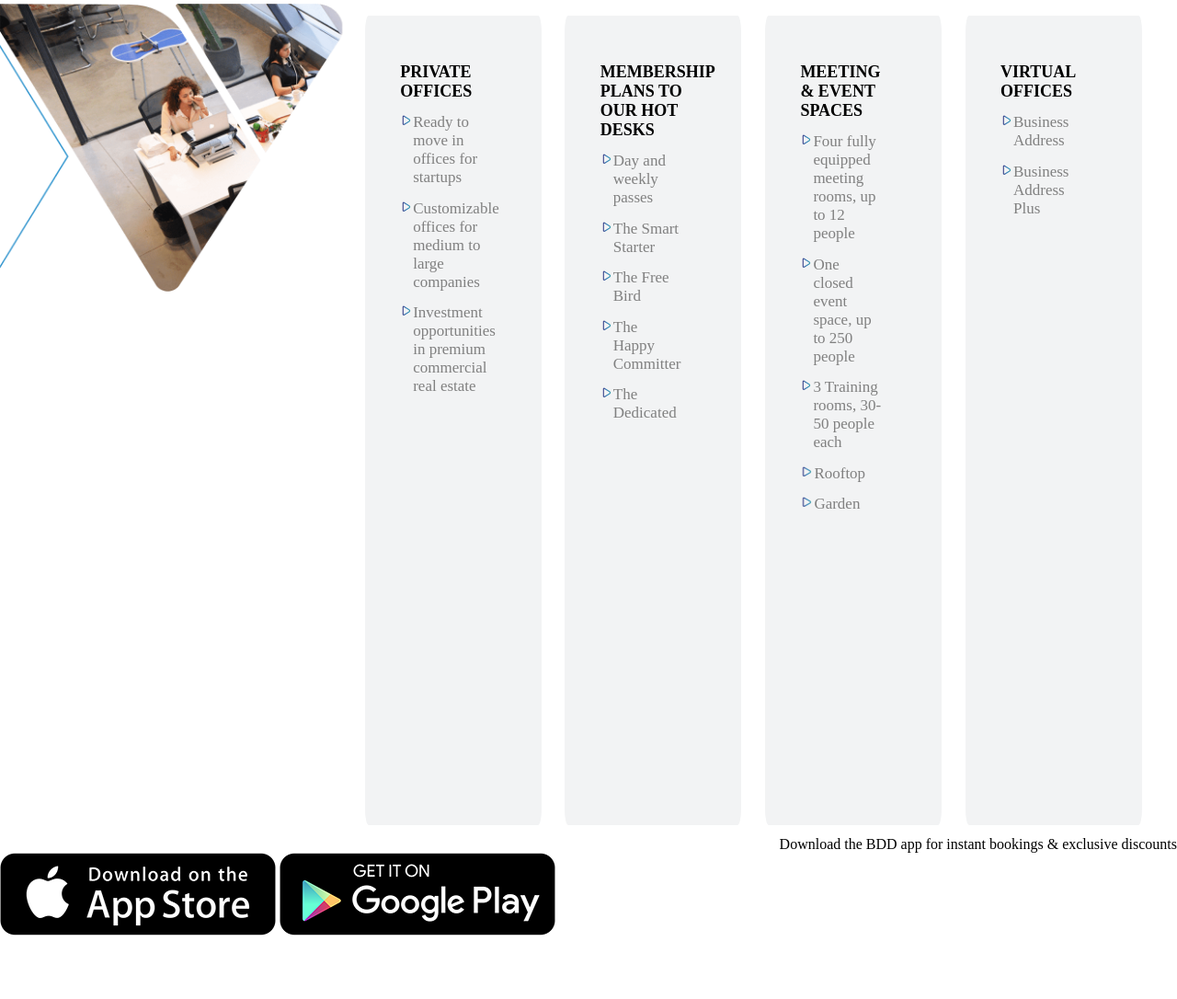
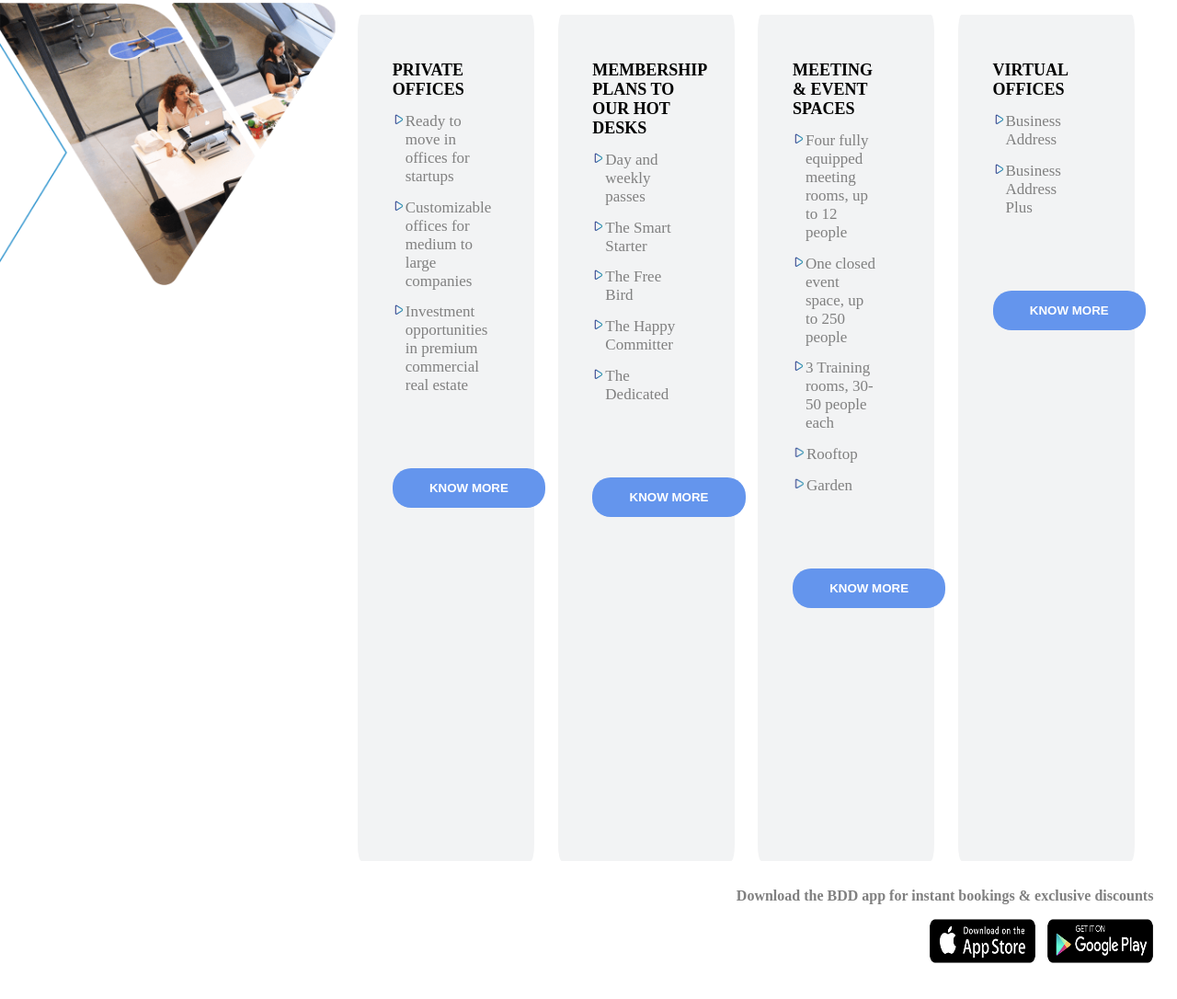
Before and after one commit to noormesslmani/bddwebsite-clone, a plain HTML site: page index.html in a window 1280 px wide. Shown: the part 2451-3537 px from the top of the page at 92% size. Before the commit the page ends 3472 px from the top, so only its background shows below. Drawn offline with Linux system fonts and the light colour scheme.

Commit message:
finish 4th page

```diff
--- a/index.html
+++ b/index.html
@@ -109,7 +109,9 @@
                     Ready to move in offices for startups</li>
                 <li class="flex listElement"><img src="./BDDimages/bullet5.png" alt="bullet" class="bullet" />Customizable offices for medium to large companies</li>
                 <li class="flex listElement"><img src="./BDDimages/bullet5.png" alt="bullet" class="bullet" />Investment opportunities in premium commercial real estate</li>
-            </ul></div>
+            </ul>
+            <button class="btn-blue knowmore">KNOW MORE</button>
+        </div>
             <div class="flex joinBDD">
                 <p class="listtitle">MEMBERSHIP PLANS TO OUR HOT DESKS</p>
                 <ul class="flex joinBDDlist">
@@ -119,6 +121,7 @@
                     <li class="flex listElement"><img src="./BDDimages/bullet5.png" alt="bullet" class="bullet"/>The Happy Committer</li>
                     <li class="flex listElement"><img src="./BDDimages/bullet5.png" alt="bullet" class="bullet"/>The Dedicated</li>
                 </ul>
+                <button class="btn-blue knowmore">KNOW MORE</button>
             </div>
             <div class="flex joinBDD">
                 <p class="listtitle">MEETING & EVENT SPACES</p>
@@ -129,6 +132,7 @@
                     <li class="flex listElement"><img src="./BDDimages/bullet5.png" alt="bullet" class="bullet"/>Rooftop</li>
                     <li class="flex listElement"><img src="./BDDimages/bullet5.png" alt="bullet" class="bullet"/>Garden</li>
                 </ul>
+                <button class="btn-blue knowmore">KNOW MORE</button>
             </div>
             <div class="flex joinBDD">
                 <p class="listtitle">VIRTUAL OFFICES</p>
@@ -136,6 +140,7 @@
                     <li class="flex listElement"><img src="./BDDimages/bullet5.png" alt="bullet" class="bullet"/>Business Address</li>
                     <li class="flex listElement"><img src="./BDDimages/bullet5.png" alt="bullet" class="bullet"/>Business Address Plus</li>
                 </ul>
+                <button class="btn-blue knowmore">KNOW MORE</button>
             </div>
         </div>
 
@@ -143,9 +148,9 @@
             <p class="downloadapp">Download the BDD app for instant bookings & exclusive discounts</p>
         </div>
 
-        <div>
-            <img src="./BDDimages/app-store.png" alt="appstore" />
-            <img src="./BDDimages/google-play.png" alt="googleplay" />
+        <div class="flex end">
+            <img src="./BDDimages/app-store.png" alt="appstore" class="store" />
+            <img src="./BDDimages/google-play.png" alt="googleplay" class="store"/>
         </div>
 
 
--- a/style.css
+++ b/style.css
@@ -211,12 +211,14 @@ width: 100%;
 }
 .join{
     padding-top: 10vh;
+    padding-bottom: 20vh;
     flex-direction: column;
+    padding-right: 2vw;
 
 }
-.columns{
-    justify-content: space-around;
-}
+/*.columns{
+    justify-content: space-between;
+}*/
 
 .joinheader{
     font-weight: bold;
@@ -230,14 +232,14 @@ width: 100%;
 
 .joinBDD{
     width:15vw;
-    height: 110vh;
+    height: 115vh;
     border-radius: 2%;
     background-color: #F2F3F4;
     padding-top: 4%;
     padding-left: 3%;
     padding-right: 5%;
     box-sizing: border-box;
-    margin: 1%;
+    margin: 1vw;
     flex-direction: column;
 
 }
@@ -260,4 +262,26 @@ width: 100%;
 }
 .downloadapp{
     text-align: right;
+    margin-top: 2vh;
+    margin-bottom: 2vh;
+    font-weight: bold;
+    color: grey;
 }
+.end{
+    justify-content: flex-end;
+}
+.store{
+    width: 9vw;
+    height: 6vh;
+    margin-left: 1vw;
+    cursor: pointer;
+}
+
+.knowmore{
+    margin-top: 10vh;
+    padding: 14px;
+    width: 13vw;
+    border: none;
+    border-radius: 20px;
+    cursor: pointer;
+    }
```
